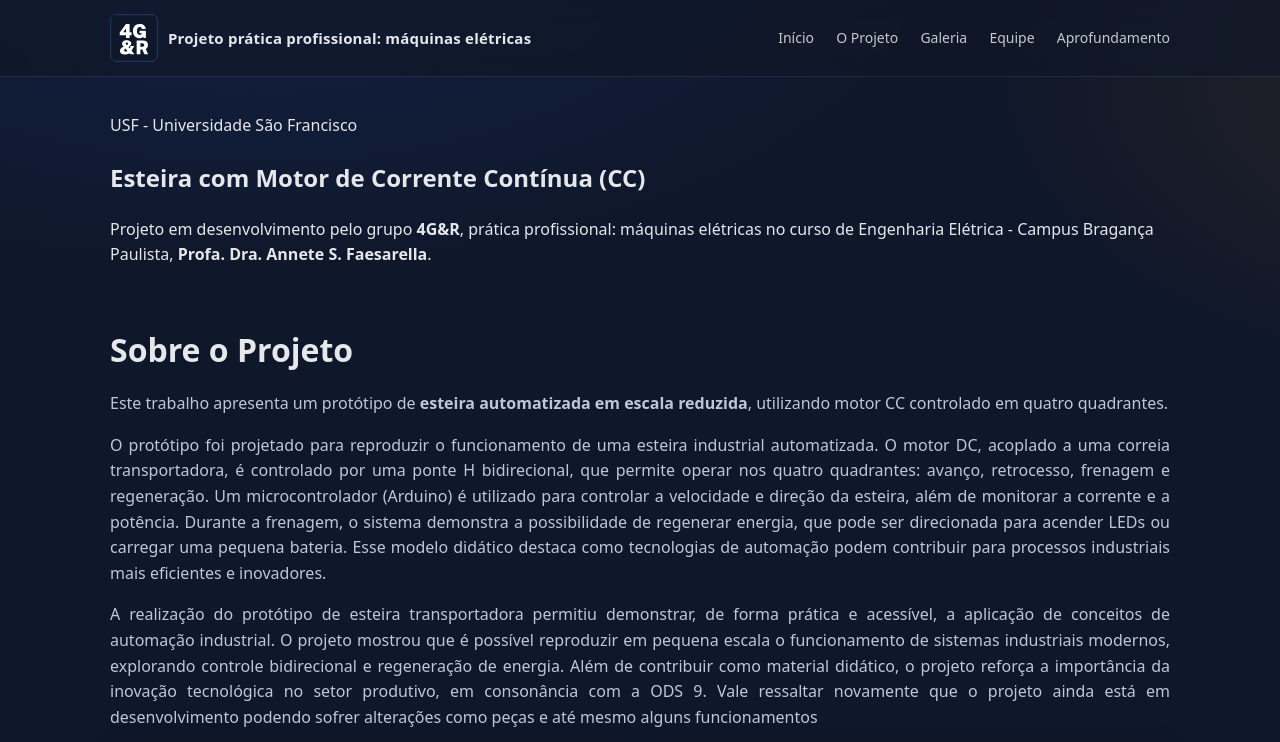
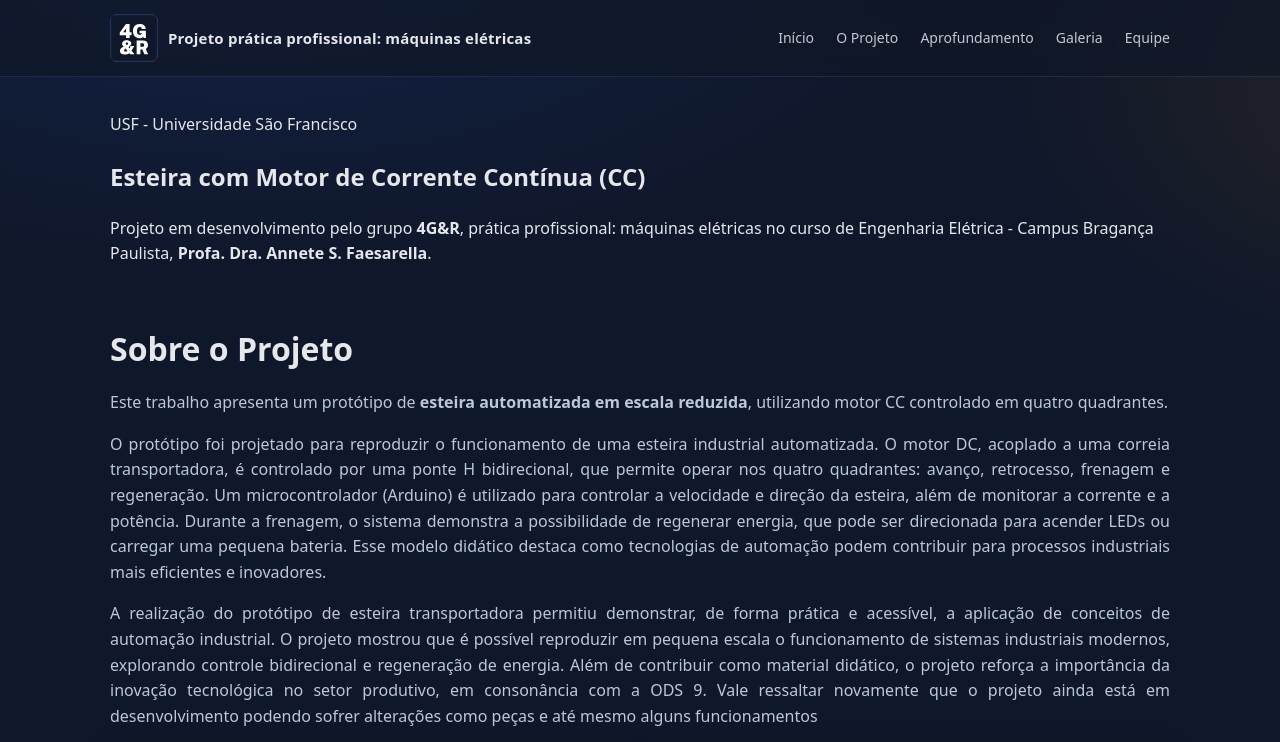
Before and after one commit to GabrielCode470/4G-R-Projeto-pr-tica-profissional-m-quinas-el-tricas, a plain HTML site: page index.html in a window 1280 px wide. Shown: the top 742 px of the page. Drawn offline with Linux system fonts and the light colour scheme.

Commit message:
Arrumei ordem do header

```diff
--- a/index.html
+++ b/index.html
@@ -22,9 +22,9 @@
         <nav id="navLinks">
           <a href="#inicio">Início</a>
           <a href="#projeto">O Projeto</a>
+          <a href="#aprofundamento">Aprofundamento</a>
           <a href="#galeria">Galeria</a>
           <a href="#equipe">Equipe</a>
-          <a href="#aprofundamento">Aprofundamento</a>
         </nav>
       </div>
     </header>
--- a/style.css
+++ b/style.css
@@ -29,13 +29,16 @@ body {
 }
 
 header {
-  position: sticky;
+  position: fixed;
   top: 0;
+  left: 0;
+  right: 0;
   z-index: 50;
   backdrop-filter: blur(10px);
   background: rgba(17, 24, 39, 0.7);
   border-bottom: 1px solid rgba(148, 163, 184, 0.15);
 }
+
 .nav {
   max-width: var(--maxw);
   margin: 0 auto;
@@ -84,7 +87,7 @@ nav a:hover {
   padding: 8px 10px;
   border-radius: 10px;
 }
-@media (max-width: 780px) {
+@media (max-width: 900px) {
   nav {
     display: none;
   }
@@ -105,6 +108,10 @@ nav a:hover {
     display: block;
     margin: 10px 0;
   }
+}
+
+#inicio {
+  margin-top: 4.75em;
 }
 
 section {
```
